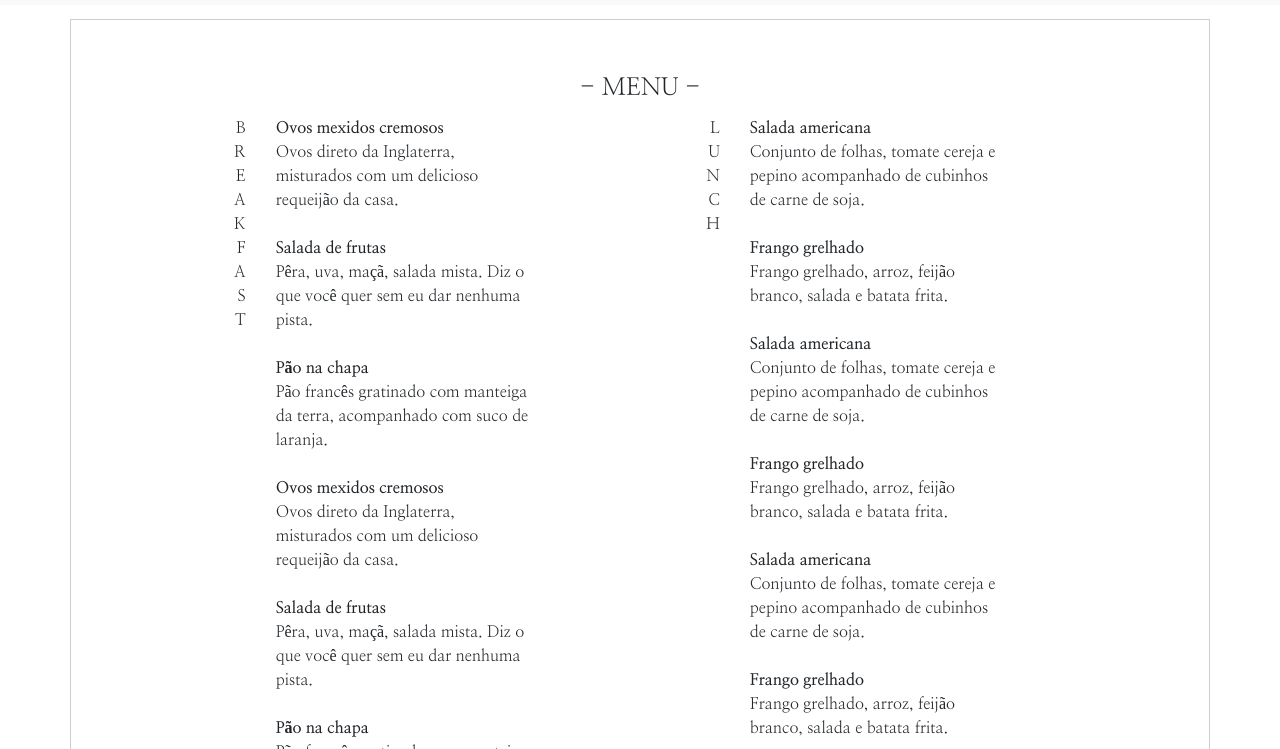
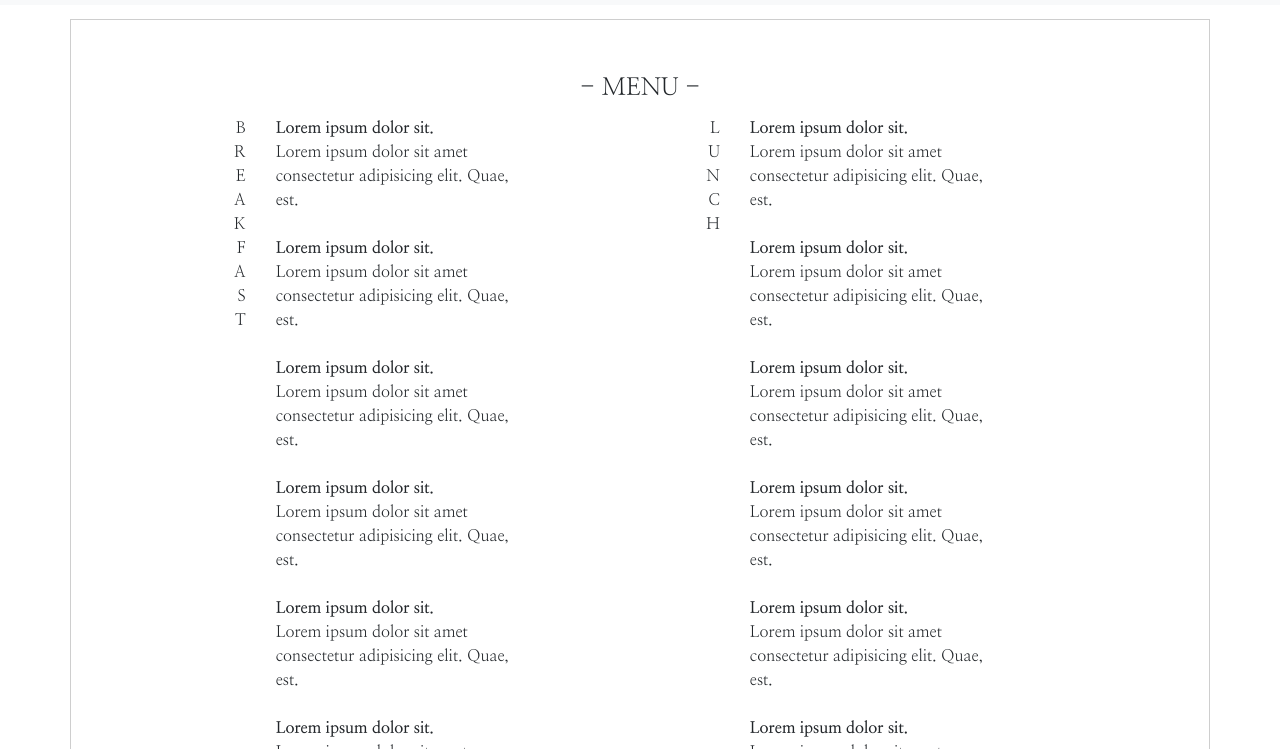
Before and after one commit to luanmota/luanmota.github.io, a plain HTML site: page cardapio.html in a window 1280 px wide. Shown: the part 51-800 px from the top of the page. Drawn offline with nearby package versions, Linux system fonts and the light colour scheme.

Commit message:
Update cardapio.html

```diff
--- a/cardapio.html
+++ b/cardapio.html
@@ -46,58 +46,58 @@
                     <p>B<br>R<br>E<br>A<br>K<br>F<br>A<br>S<br>T</p>
                 </div>
                 <div class="col-3">
-                    <strong>Ovos mexidos cremosos</strong>
+                    <strong>Lorem ipsum dolor sit.</strong>
                     <br>
-                    Ovos direto da Inglaterra, misturados com um delicioso requeijão da casa.
+                    Lorem ipsum dolor sit amet consectetur adipisicing elit. Quae, est.
                     <br><br>
-                    <strong>Salada de frutas</strong>
+                    <strong>Lorem ipsum dolor sit.</strong>
                     <br>
-                    Pêra, uva, maçã, salada mista. Diz o que você quer sem eu dar nenhuma pista.
+                    Lorem ipsum dolor sit amet consectetur adipisicing elit. Quae, est.
                     <br><br>
-                    <strong>Pão na chapa</strong>
+                    <strong>Lorem ipsum dolor sit.</strong>
                     <br>
-                    Pão francês gratinado com manteiga da terra, acompanhado com suco de laranja.
+                    Lorem ipsum dolor sit amet consectetur adipisicing elit. Quae, est.
                     <br><br>
-                    <strong>Ovos mexidos cremosos</strong>
+                    <strong>Lorem ipsum dolor sit.</strong>
                     <br>
-                    Ovos direto da Inglaterra, misturados com um delicioso requeijão da casa.
+                    Lorem ipsum dolor sit amet consectetur adipisicing elit. Quae, est.
                     <br><br>
-                    <strong>Salada de frutas</strong>
+                    <strong>Lorem ipsum dolor sit.</strong>
                     <br>
-                    Pêra, uva, maçã, salada mista. Diz o que você quer sem eu dar nenhuma pista.
+                    Lorem ipsum dolor sit amet consectetur adipisicing elit. Quae, est.
                     <br><br>
-                    <strong>Pão na chapa</strong>
+                    <strong>Lorem ipsum dolor sit.</strong>
                     <br>
-                    Pão francês gratinado com manteiga da terra, acompanhado com suco de laranja.
+                    Lorem ipsum dolor sit amet consectetur adipisicing elit. Quae, est.
                     <br><br>
                 </div>
                 <div class="col-2 text-right">
                     <p>L<br>U<br>N<br>C<br>H</p>
                 </div>
                 <div class="col-3">
-                    <strong>Salada americana</strong>
+                    <strong>Lorem ipsum dolor sit.</strong>
                     <br>
-                    Conjunto de folhas, tomate cereja e pepino acompanhado de cubinhos de carne de soja.
+                    Lorem ipsum dolor sit amet consectetur adipisicing elit. Quae, est.
                     <br><br>
-                    <strong>Frango grelhado</strong>
+                    <strong>Lorem ipsum dolor sit.</strong>
                     <br>
-                    Frango grelhado, arroz, feijão branco, salada e batata frita.
+                    Lorem ipsum dolor sit amet consectetur adipisicing elit. Quae, est.
                     <br><br>
-                    <strong>Salada americana</strong>
+                    <strong>Lorem ipsum dolor sit.</strong>
                     <br>
-                    Conjunto de folhas, tomate cereja e pepino acompanhado de cubinhos de carne de soja.
+                    Lorem ipsum dolor sit amet consectetur adipisicing elit. Quae, est.
                     <br><br>
-                    <strong>Frango grelhado</strong>
+                    <strong>Lorem ipsum dolor sit.</strong>
                     <br>
-                    Frango grelhado, arroz, feijão branco, salada e batata frita.
+                    Lorem ipsum dolor sit amet consectetur adipisicing elit. Quae, est.
                     <br><br>
-                    <strong>Salada americana</strong>
+                    <strong>Lorem ipsum dolor sit.</strong>
                     <br>
-                    Conjunto de folhas, tomate cereja e pepino acompanhado de cubinhos de carne de soja.
+                    Lorem ipsum dolor sit amet consectetur adipisicing elit. Quae, est.
                     <br><br>
-                    <strong>Frango grelhado</strong>
+                    <strong>Lorem ipsum dolor sit.</strong>
                     <br>
-                    Frango grelhado, arroz, feijão branco, salada e batata frita.
+                    Lorem ipsum dolor sit amet consectetur adipisicing elit. Quae, est.
                     <br><br>
                 </div>
             </div>
```
